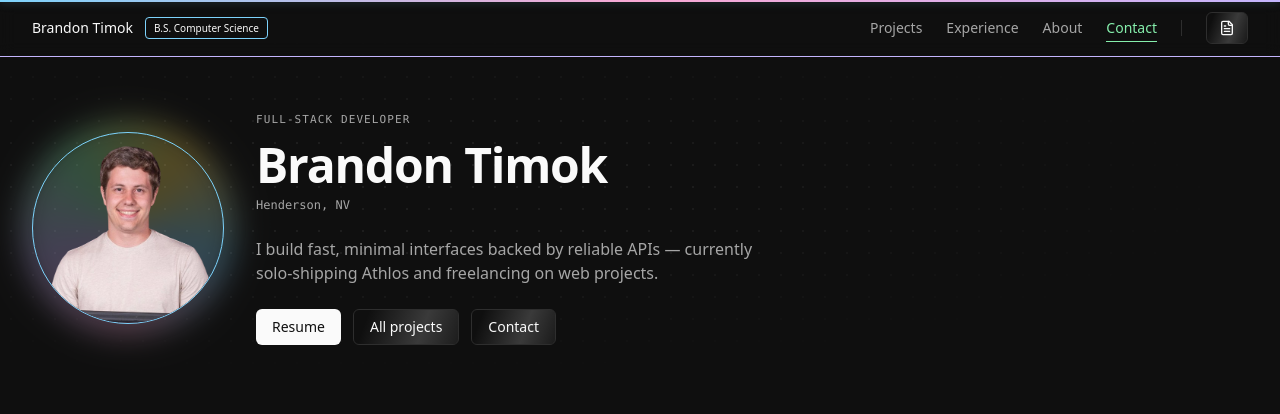
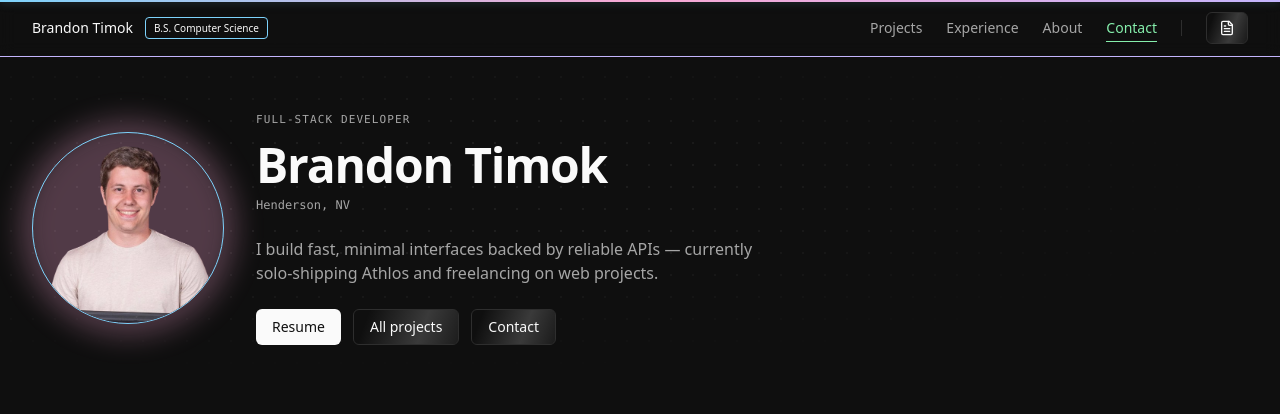
Before and after one commit to B-Timok/dev-portfolio-2.0, a Next.js app: page / in a window 1280 px wide. Shown: the top 414 px of the page. Built offline with nearby package versions, Linux system fonts and the light colour scheme.

Commit message:
Cycle avatar ring and primary button shimmer through single palette colors

```diff
--- a/src/app/globals.css
+++ b/src/app/globals.css
@@ -146,14 +146,15 @@
   animation: float 6s ease-in-out infinite;
 }
 
-/* Hero avatar liminal ring: slow spin + gentle breathe */
-@keyframes hero-ring-spin {
-  from {
-    transform: rotate(0deg);
-  }
-  to {
-    transform: rotate(360deg);
-  }
+/* Hero avatar liminal ring: solid color cycling through the palette one at
+   a time (hard switches, no gradient) + gentle breathe */
+@keyframes hero-ring-cycle {
+  0%   { background-color: #7dd3fc; }
+  20%  { background-color: #f9a8d4; }
+  40%  { background-color: #c4b5fd; }
+  60%  { background-color: #86efac; }
+  80%  { background-color: #fcd34d; }
+  100% { background-color: #7dd3fc; }
 }
 
 @keyframes hero-ring-breathe {
@@ -204,17 +205,17 @@
 
 .btn-shimmer-iridescent {
   position: relative;
+  --shimmer-streak: rgba(125, 211, 252, 0.4);
   background-image: linear-gradient(
     110deg,
-    transparent 20%,
-    rgba(125, 211, 252, 0.38) 40%,
-    rgba(249, 168, 212, 0.38) 50%,
-    rgba(196, 181, 253, 0.38) 60%,
-    transparent 80%
+    transparent 25%,
+    var(--shimmer-streak) 50%,
+    transparent 75%
   );
   background-size: 220% 100%;
   background-position: 220% 0;
   background-repeat: no-repeat;
+  animation: btn-shimmer-cycle 15s step-end infinite;
   transition: background-position 1s cubic-bezier(0.22, 1, 0.36, 1),
     background-color 0.3s ease-out,
     color 0.3s ease-out,
@@ -224,6 +225,15 @@
 
 .btn-shimmer-iridescent:hover {
   background-position: -120% 0;
+}
+
+@keyframes btn-shimmer-cycle {
+  0%   { --shimmer-streak: rgba(125, 211, 252, 0.4); }
+  20%  { --shimmer-streak: rgba(249, 168, 212, 0.4); }
+  40%  { --shimmer-streak: rgba(196, 181, 253, 0.4); }
+  60%  { --shimmer-streak: rgba(134, 239, 172, 0.4); }
+  80%  { --shimmer-streak: rgba(252, 211, 77, 0.4); }
+  100% { --shimmer-streak: rgba(125, 211, 252, 0.4); }
 }
 
   .gradient-text { @apply text-foreground; }
--- a/src/components/sections/hero-section.tsx
+++ b/src/components/sections/hero-section.tsx
@@ -32,18 +32,17 @@ export default function HeroSection() {
         >
             <StaggerItem className="shrink-0">
               <div className="relative w-28 h-28 md:w-36 md:h-36 lg:w-48 lg:h-48">
-                {/* Conic gradient blur ring — slow spin + breathe for a liminal feel */}
+                {/* Solid ring cycling through palette colors one at a time + gentle breathe */}
                 <div
                   aria-hidden="true"
                   className="absolute -inset-3 rounded-full"
                   style={{
-                    background:
-                      "conic-gradient(from 0deg, #7dd3fc, #f9a8d4, #c4b5fd, #86efac, #fcd34d, #7dd3fc)",
+                    backgroundColor: "#7dd3fc",
                     filter: "blur(14px)",
                     opacity: 0.35,
                     animation:
-                      "hero-ring-spin 22s linear infinite, hero-ring-breathe 7s ease-in-out infinite",
-                    willChange: "transform, filter, opacity",
+                      "hero-ring-cycle 25s step-end infinite, hero-ring-breathe 7s ease-in-out infinite",
+                    willChange: "background-color, filter, opacity",
                   }}
                 />
                 <div
```
